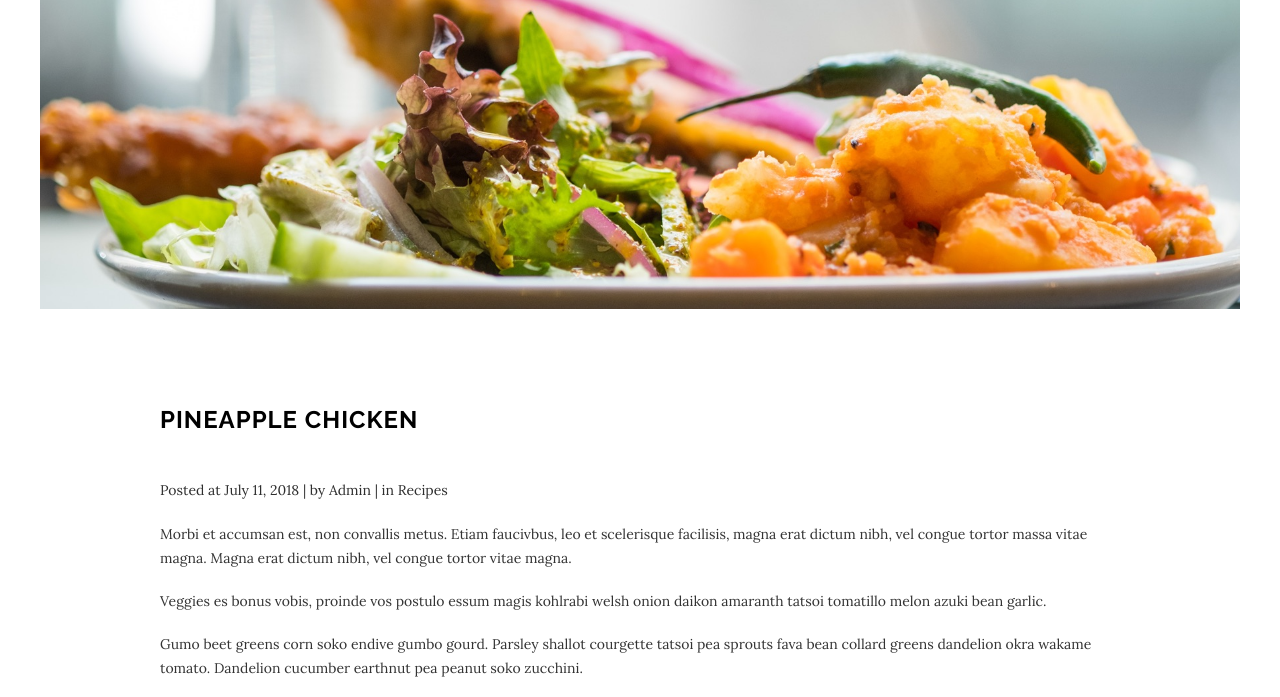
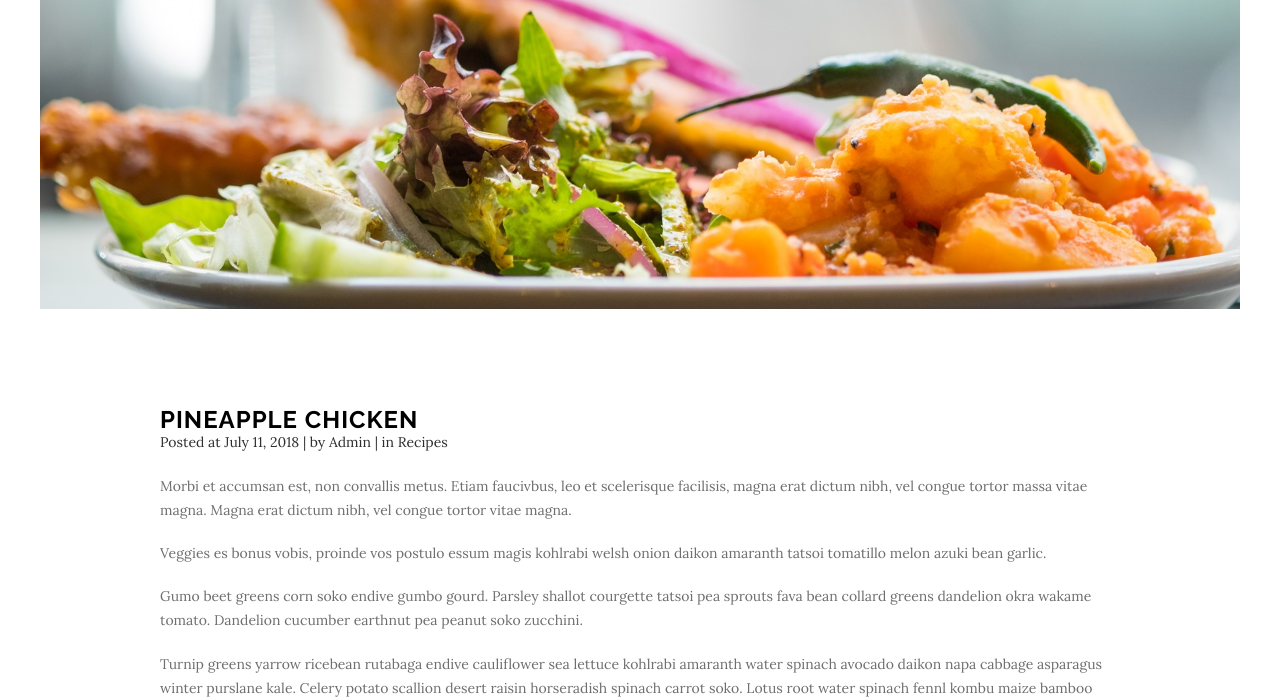
Before and after one commit to justint-7/justin__tseng__project__one, a plain HTML site: page blog.html in a window 1280 px wide. Shown: the part 91-788 px from the top of the page. Drawn offline with Linux system fonts and the light colour scheme.

Commit message:
fixed blog text color and spacing

```diff
--- a/styles/sass/_blog.scss
+++ b/styles/sass/_blog.scss
@@ -15,7 +15,7 @@ form,
 }
 
 .blog p{
-    color: #333333;
+    color: #6e6e6e;
 }
 
 .blog__details,
@@ -28,12 +28,12 @@ form,
 p.blog__details{
     color:#2E2E2E;
     line-height: 0.75rem;
-    margin-bottom: 2.5%;
+    margin:0 0 2.5% 0;
 }
 
 .pineapple__chicken h2{
     line-height: 1.5rem;
-    margin-top: 10%;
+    margin: 10% 0 0 0;
 }
 
 section.blog{
```
Also changed, not shown: styles/style.css.
